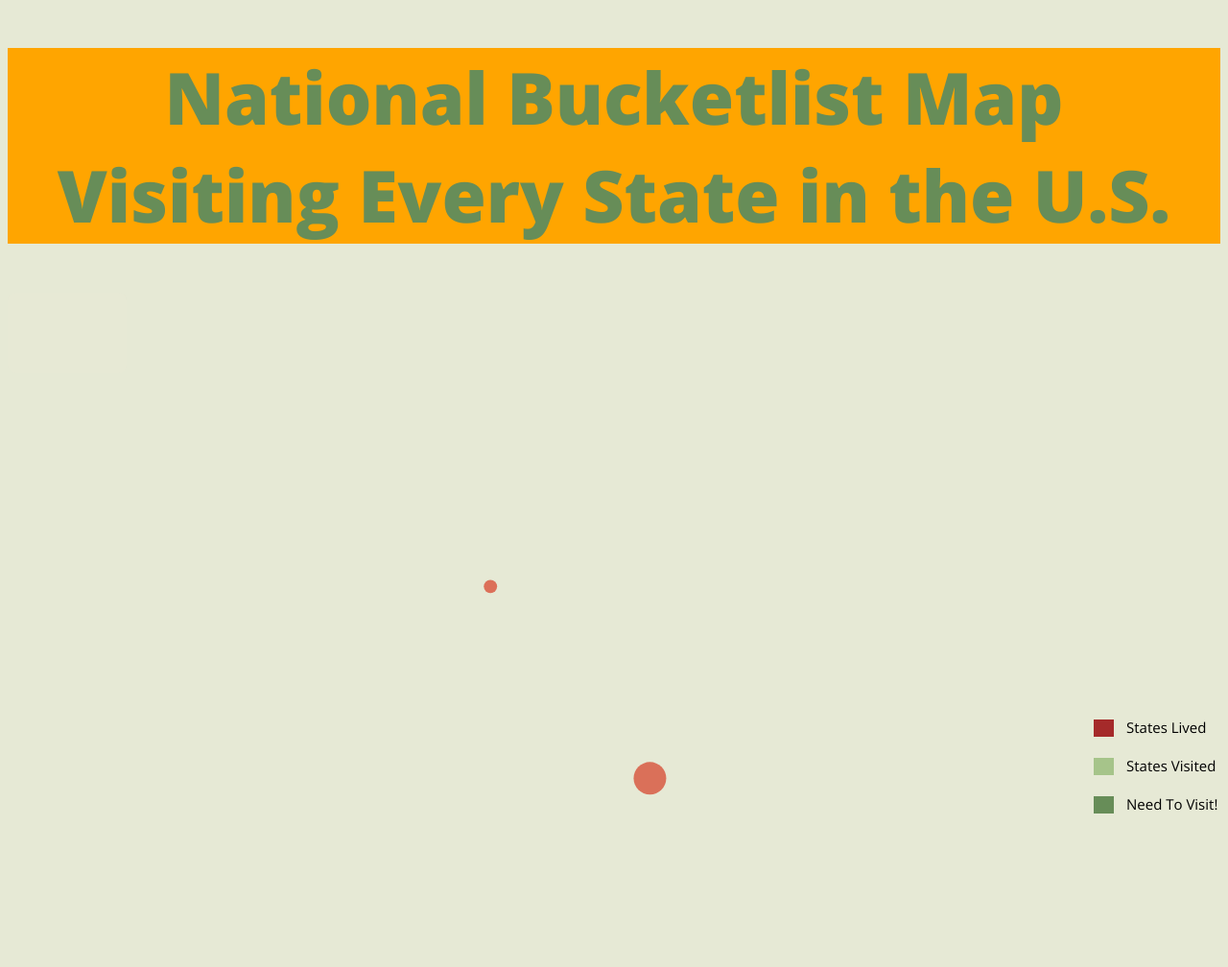
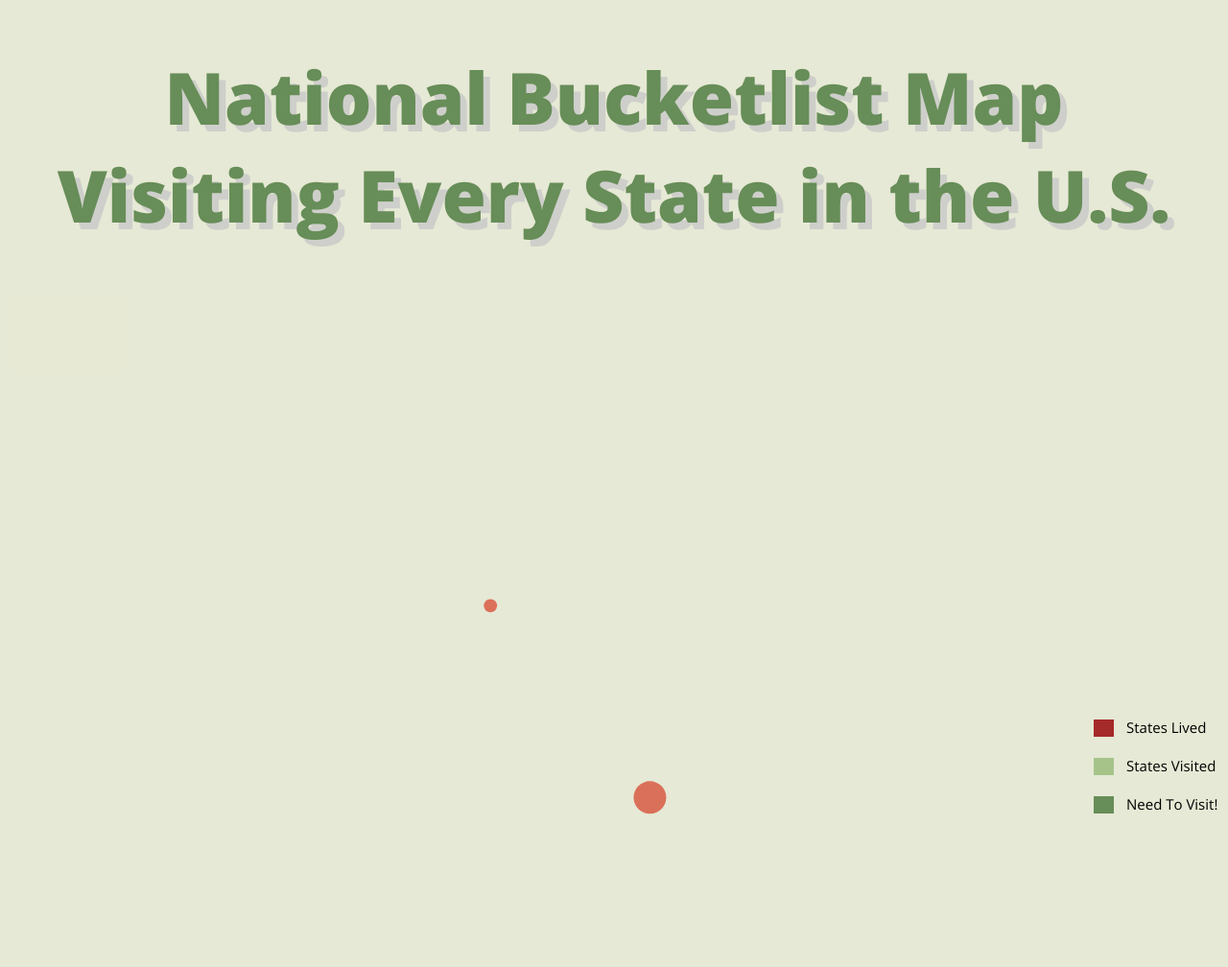
Before and after one commit to moma0500/Final-Creative-Project, a plain HTML site: page index.html in a window 1280 px wide. Shown: the top 1008 px of the page at 96% size. Drawn offline with nearby package versions, Linux system fonts and the light colour scheme; no server answers.

Commit message:
sizing the map

```diff
--- a/css/style.css
+++ b/css/style.css
@@ -30,15 +30,17 @@ h1{
 	text-align: center;
 	font-family: 'Open Sans', sans-serif;
 	font-size: 75px;
-	background:orange;
 	color: #678D58;
 	font-weight: 800;
+	text-shadow: 7px 7px rgba(200,200,200, .8);
 }
 
 .tooltip {
 	opacity: .3;
 	font-family: 'Open Sans', sans-serif;
 	font-size: 15px;
+	text-align: center;
+	padding: 10px;
 
 }
 
--- a/index.html
+++ b/index.html
@@ -14,7 +14,7 @@
 
 		//Width and height of map
 		var width = 1350;
-		var height = 700;
+		var height = 740;
 
 		// D3 Projection
 		var projection = d3.geoAlbersUsa()
```
